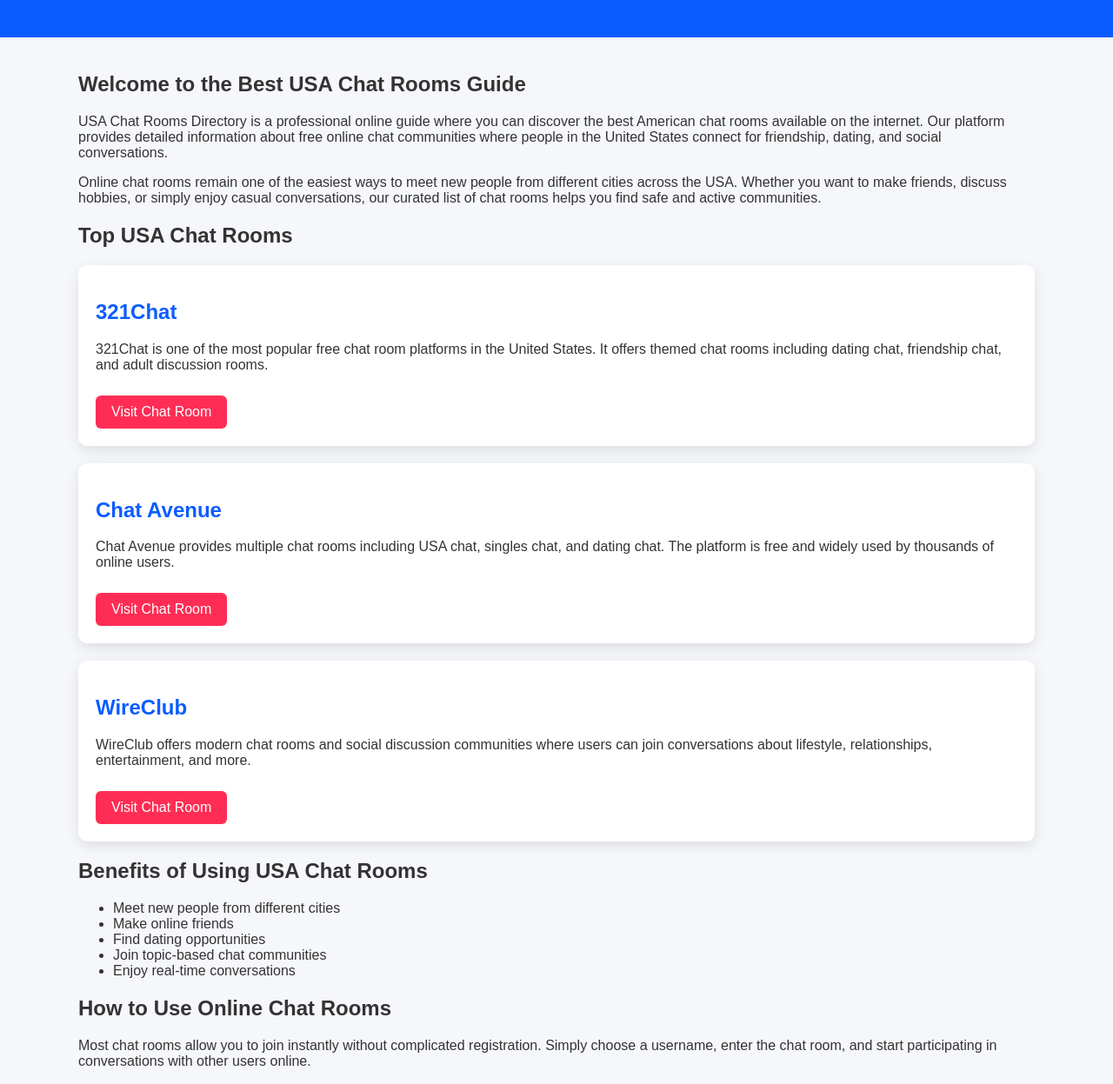
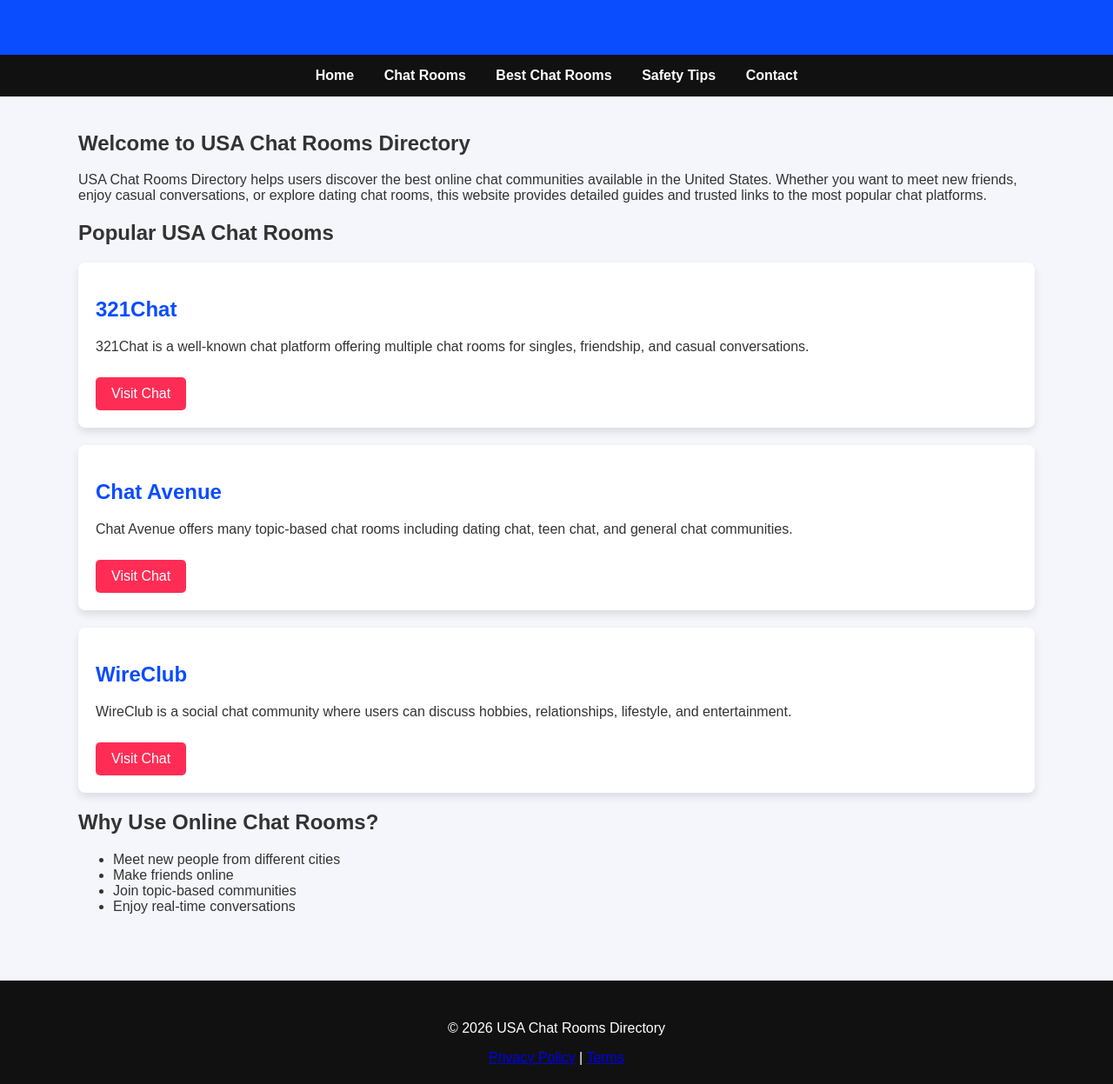
Before and after one commit to alexanderfinn170-oss/usa-site, a plain HTML site: page index.html in a window 1280 px wide. Shown: the part 170-1417 px from the top of the page at 87% size. Drawn offline with Linux system fonts and the light colour scheme.

Commit message:
Update index.html

```diff
--- a/index.html
+++ b/index.html
@@ -3,13 +3,13 @@
 <head>
 
 <meta charset="UTF-8">
-<meta name="viewport" content="width=device-width, initial-scale=1.0">
+<meta name="viewport" content="width=device-width,initial-scale=1">
 
 <title>USA Chat Rooms Directory – Best Free American Chat Rooms</title>
 
-<meta name="description" content="Discover the best USA chat rooms online. Find free American chat rooms for dating, friendship and social conversation. Complete guide to the top chat platforms in the USA.">
+<meta name="description" content="Find the best USA chat rooms online. Discover free American chat communities for dating, friendship and social conversations.">
 
-<meta name="keywords" content="USA chat room, American chat rooms, free chat rooms USA, online chat rooms USA, dating chat rooms USA">
+<meta name="keywords" content="USA chat rooms, free chat rooms USA, American chat rooms, online chat rooms USA">
 
 <link rel="canonical" href="https://usa.womenchatroom.shop">
 
@@ -18,24 +18,32 @@
 body{
 font-family:Arial;
 margin:0;
-background:#f5f7fb;
+background:#f4f6fb;
 color:#333;
 }
 
 header{
-background:#0b5cff;
+background:#0a4cff;
 color:white;
-padding:40px;
+padding:50px;
 text-align:center;
 }
 
 header h1{
-font-size:42px;
-margin-bottom:10px;
+font-size:40px;
 }
 
-header p{
-font-size:18px;
+nav{
+background:#111;
+padding:15px;
+text-align:center;
+}
+
+nav a{
+color:white;
+margin:0 15px;
+text-decoration:none;
+font-weight:bold;
 }
 
 .container{
@@ -44,39 +52,40 @@
 padding:20px;
 }
 
-.chat-card{
+.card{
 background:white;
 padding:20px;
 margin:20px 0;
-border-radius:10px;
-box-shadow:0 5px 15px rgba(0,0,0,0.1);
+border-radius:8px;
+box-shadow:0 5px 10px rgba(0,0,0,0.1);
 }
 
-.chat-card h2{
-color:#0b5cff;
+.card h2{
+color:#0a4cff;
 }
 
-.chat-card a{
+.btn{
+background:#ff2d55;
+color:white;
+padding:10px 18px;
+text-decoration:none;
+border-radius:5px;
 display:inline-block;
 margin-top:10px;
-padding:10px 18px;
-background:#ff2d55;
-color:white;
-text-decoration:none;
-border-radius:6px;
 }
 
 footer{
 background:#111;
 color:white;
+padding:30px;
 text-align:center;
-padding:30px;
 margin-top:40px;
 }
 
 </style>
 
 </head>
+
 <body>
 
 <header>
@@ -87,97 +96,80 @@
 
 </header>
 
+<nav>
+
+<a href="/">Home</a>
+<a href="/usa-chat-rooms.html">Chat Rooms</a>
+<a href="/best-usa-chat-rooms.html">Best Chat Rooms</a>
+<a href="/chat-safety-tips.html">Safety Tips</a>
+<a href="/contact.html">Contact</a>
+
+</nav>
+
 <div class="container">
 
-<h2>Welcome to the Best USA Chat Rooms Guide</h2>
+<h2>Welcome to USA Chat Rooms Directory</h2>
 
 <p>
 
-USA Chat Rooms Directory is a professional online guide where you can discover the best American chat rooms available on the internet. Our platform provides detailed information about free online chat communities where people in the United States connect for friendship, dating, and social conversations.
+USA Chat Rooms Directory helps users discover the best online chat communities available in the United States. Whether you want to meet new friends, enjoy casual conversations, or explore dating chat rooms, this website provides detailed guides and trusted links to the most popular chat platforms.
 
 </p>
 
-<p>
+<h2>Popular USA Chat Rooms</h2>
 
-Online chat rooms remain one of the easiest ways to meet new people from different cities across the USA. Whether you want to make friends, discuss hobbies, or simply enjoy casual conversations, our curated list of chat rooms helps you find safe and active communities.
-
-</p>
-
-<h2>Top USA Chat Rooms</h2>
-
-<div class="chat-card">
+<div class="card">
 
 <h2>321Chat</h2>
 
 <p>
 
-321Chat is one of the most popular free chat room platforms in the United States. It offers themed chat rooms including dating chat, friendship chat, and adult discussion rooms.
+321Chat is a well-known chat platform offering multiple chat rooms for singles, friendship, and casual conversations.
 
 </p>
 
-<a href="https://www.321chat.com/" target="_blank">Visit Chat Room</a>
+<a class="btn" href="https://www.321chat.com" target="_blank">Visit Chat</a>
 
 </div>
 
-<div class="chat-card">
+<div class="card">
 
 <h2>Chat Avenue</h2>
 
 <p>
 
-Chat Avenue provides multiple chat rooms including USA chat, singles chat, and dating chat. The platform is free and widely used by thousands of online users.
+Chat Avenue offers many topic-based chat rooms including dating chat, teen chat, and general chat communities.
 
 </p>
 
-<a href="https://www.chat-avenue.com/" target="_blank">Visit Chat Room</a>
+<a class="btn" href="https://www.chat-avenue.com" target="_blank">Visit Chat</a>
 
 </div>
 
-<div class="chat-card">
+<div class="card">
 
 <h2>WireClub</h2>
 
 <p>
 
-WireClub offers modern chat rooms and social discussion communities where users can join conversations about lifestyle, relationships, entertainment, and more.
+WireClub is a social chat community where users can discuss hobbies, relationships, lifestyle, and entertainment.
 
 </p>
 
-<a href="https://www.wireclub.com/" target="_blank">Visit Chat Room</a>
+<a class="btn" href="https://www.wireclub.com" target="_blank">Visit Chat</a>
 
 </div>
 
-<h2>Benefits of Using USA Chat Rooms</h2>
+<h2>Why Use Online Chat Rooms?</h2>
 
 <ul>
 
 <li>Meet new people from different cities</li>
-
-<li>Make online friends</li>
-
-<li>Find dating opportunities</li>
-
-<li>Join topic-based chat communities</li>
-
+<li>Make friends online</li>
+<li>Join topic-based communities</li>
 <li>Enjoy real-time conversations</li>
 
 </ul>
-
-<h2>How to Use Online Chat Rooms</h2>
-
-<p>
-
-Most chat rooms allow you to join instantly without complicated registration. Simply choose a username, enter the chat room, and start participating in conversations with other users online.
-
-</p>
-
-<h2>Online Chat Safety Tips</h2>
-
-<p>
-
-Always protect your personal information when chatting online. Avoid sharing your address, phone number, or financial details with strangers.
-
-</p>
 
 </div>
 
@@ -188,7 +180,6 @@
 <p>
 
 <a href="/privacy-policy.html">Privacy Policy</a> |
-
 <a href="/terms.html">Terms</a>
 
 </p>
```
